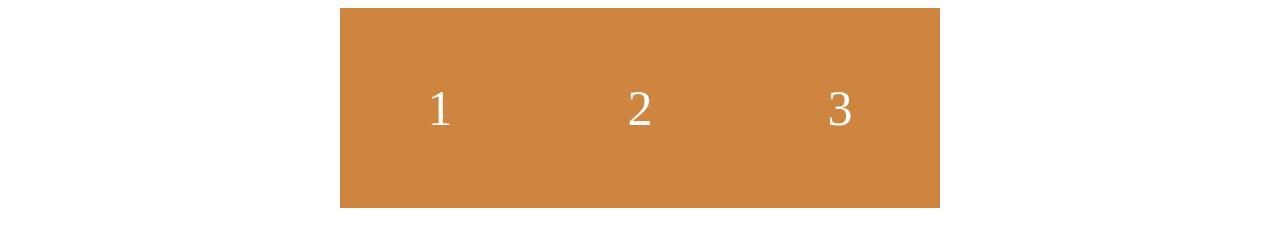
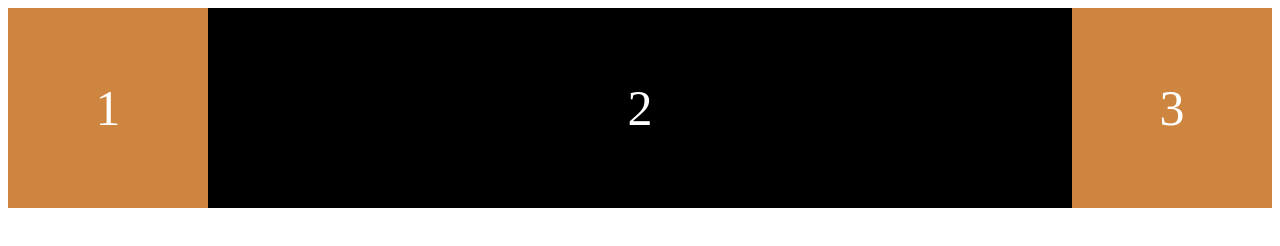
Before and after one commit to parkgeonwoong/study-css, a plain HTML site: page flexbox/index.html in a window 1280 px wide. Drawn offline with Linux system fonts and the light colour scheme.

Commit message:
flex-basic

```diff
--- a/flexbox/styles.css
+++ b/flexbox/styles.css
@@ -20,7 +20,7 @@ align-items ----> cross axis(세로) item의 위치
 }
 
 .child {
-    width: 200px;
+    flex-basis: 200px;
     height: 200px;
     background: peru;
     color: white;
@@ -58,3 +58,8 @@ align-items ----> cross axis(세로) item의 위치
     flex-grow: 1;
 }
 */
+
+.child:nth-child(2) {
+    background-color: black;
+    flex-grow: 1;
+}
```
